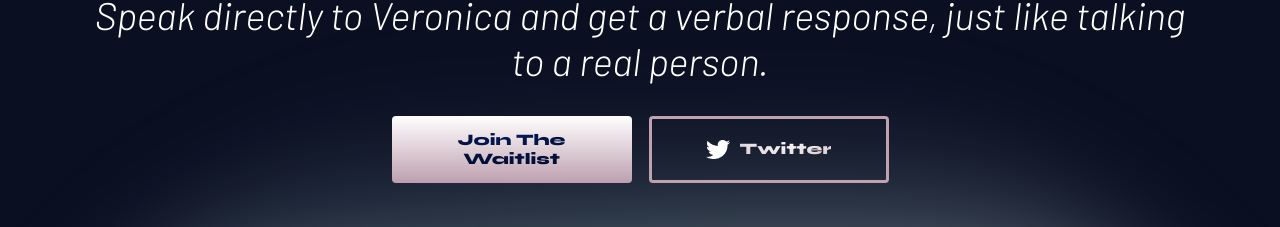
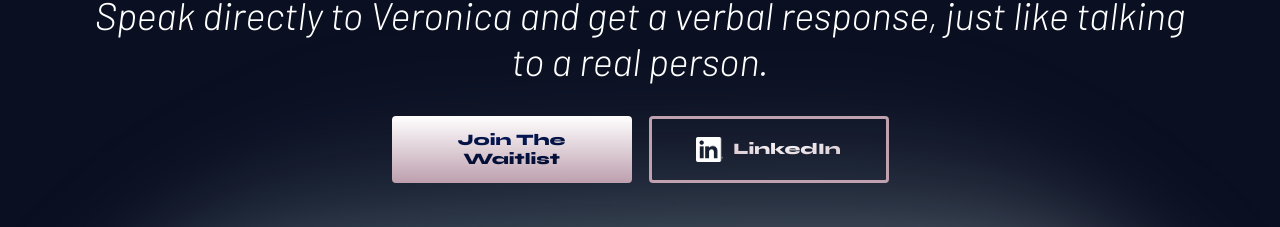
Before and after one commit to AbrahamCrewson/veronica, a React (Create React App) app: page / in a window 1280 px wide. Shown: the part 1516-1743 px from the top of the page. Built offline with nearby package versions, Linux system fonts and the light colour scheme.

Commit message:
LinkedIn Update
Changed Twitter button to LinkedIn Button

```diff
--- a/src/Components/Hero/Hero.css
+++ b/src/Components/Hero/Hero.css
@@ -76,6 +76,9 @@
     -webkit-text-fill-color: transparent;
     background-clip: text;
 
+}
+.twitter img{
+    height: 25px;
 }
 .twitter a{
     text-decoration: none;
--- a/src/Components/Hero/Hero.js
+++ b/src/Components/Hero/Hero.js
@@ -1,5 +1,6 @@
 import React from 'react';
 import './Hero.css';
+import linkedin from './linkedin.png';
 import twitter from './twitter.png';
 import veronica from './veronica.png';
 import gradient from './gradient.png';
@@ -14,7 +15,7 @@ class Hero extends React.Component{
                     <h2 id="hero-desc">Speak directly to Veronica and get a verbal response, just like talking to a real person.</h2>
                     <div id="hero-buttons">
                         <a href="#Waitlist"><button className ="join-waitlist" id="hero-join"><h2>Join The Waitlist</h2></button></a>
-                        <a href="https://twitter.com/ThreeAI_" target="_blank"  rel="noreferrer" ><button className ="twitter" id="hero-twitter"><img src={twitter} alt=""></img><h2>Twitter</h2></button></a>
+                        <a href="https://www.linkedin.com/company/threeiai/" target="_blank"  rel="noreferrer" ><button className ="twitter" id="hero-twitter"><img src={linkedin} alt=""></img><h2>LinkedIn</h2></button></a>
 
                     </div>
 
```
Also changed, not shown: src/Components/Hero/linkedin.png (added), 1 other file (tests, documents, lock files or other folders).
